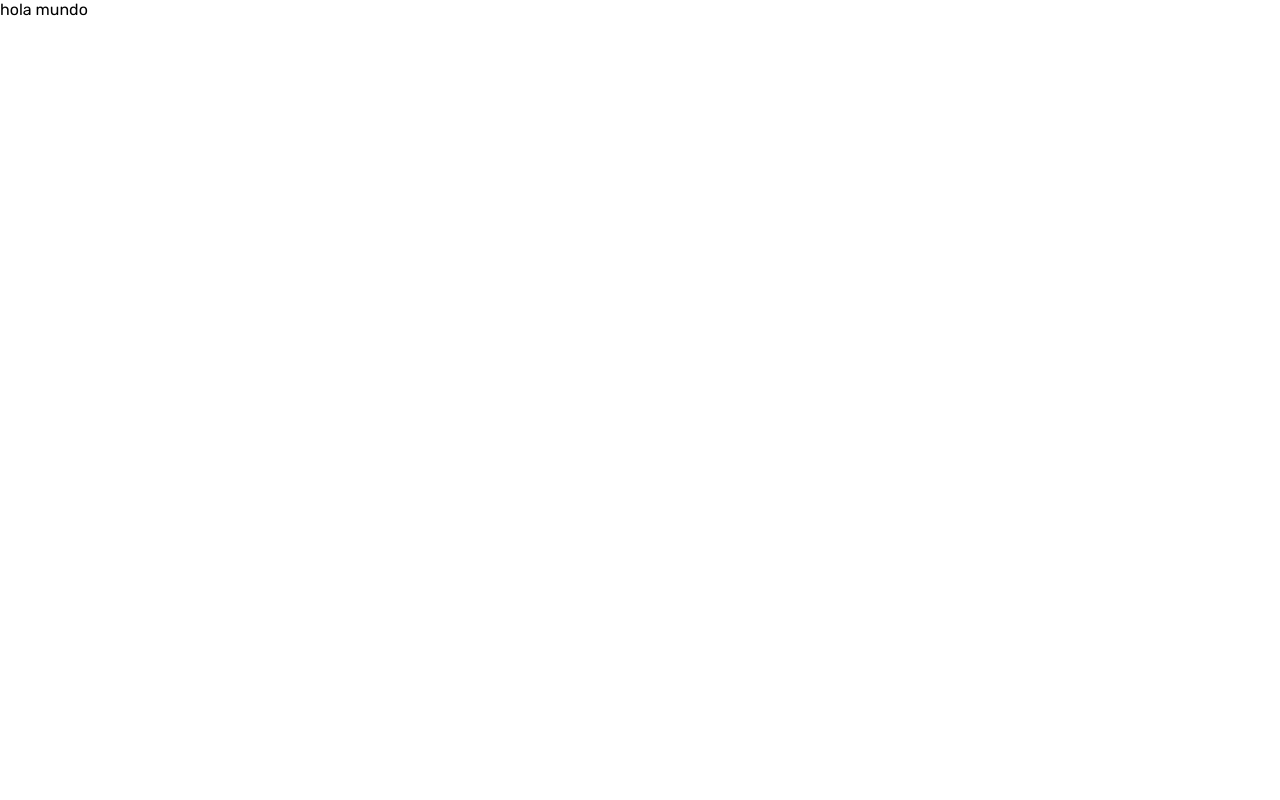
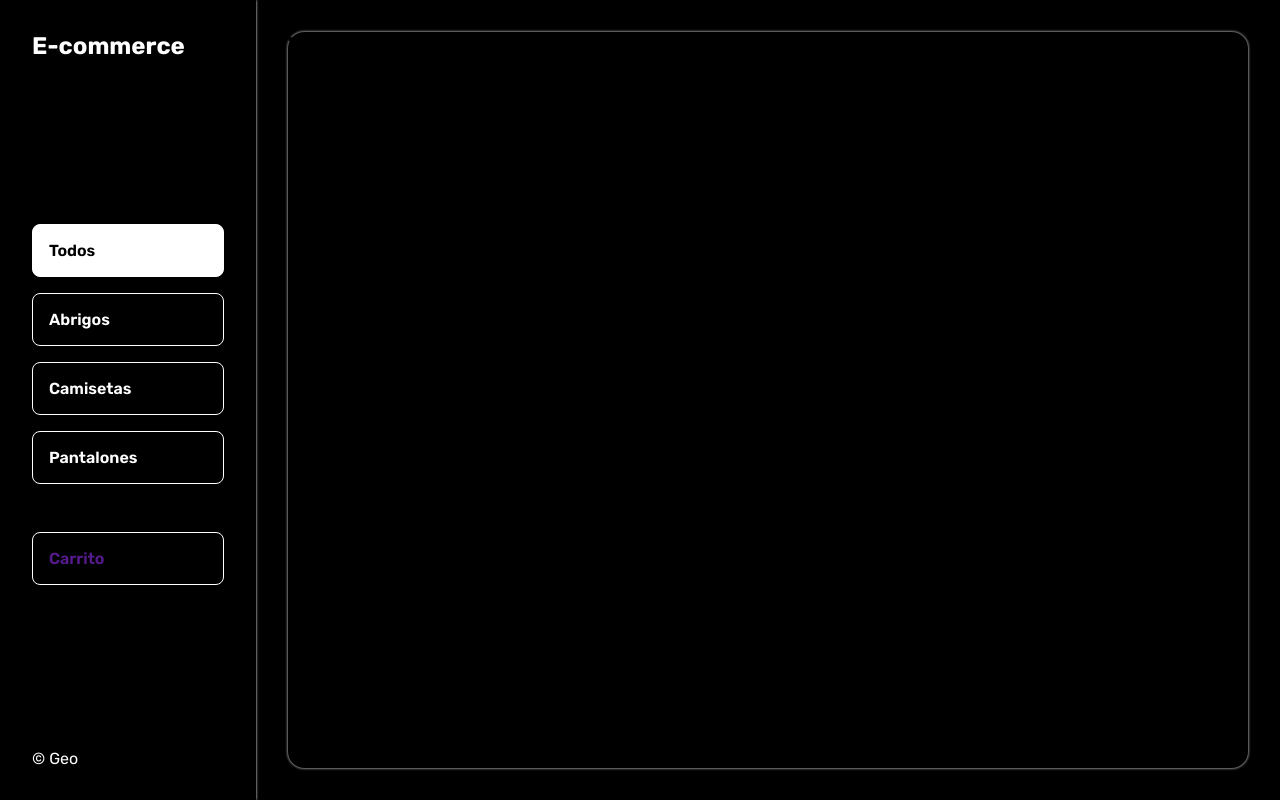
Before and after one commit to geoguncay/js-e-commerce, a plain HTML site: page index.html in a window 1280 px wide. Drawn offline with Linux system fonts and the light colour scheme.

Commit message:
add style aside

```diff
--- a/css/style.css
+++ b/css/style.css
@@ -35,3 +35,48 @@ ul {
 a {
 	text-decoration: none;
 }
+
+.wrapper {
+	display: grid;
+	grid-template-columns: 1fr 4fr;
+	background: var(--bg-dark);
+}
+aside {
+	position: sticky;
+	display: flex;
+	flex-direction: column;
+	height: 100vh;
+	color: var(--bg-light);
+	justify-content: space-between;
+	padding: 2rem;
+	/* border-right: #ffffff solid 0.5px; */
+	box-shadow: var(--bg-light) 0 0 2.6px;
+}
+.menu {
+	display: flex;
+	flex-direction: column;
+	gap: 1rem;
+}
+.menu_item {
+	background: transparent;
+	color: var(--bg-light);
+	padding: 1rem;
+	width: 100%;
+	cursor: pointer;
+	border-radius: 0.5rem;
+	border: 0;
+	border: 1px solid var(--bg-light);
+	font-weight: 600;
+}
+.menu_item.active {
+	background: var(--bg-light);
+	color: var(--bg-dark);
+}
+.shopping {
+	margin-top: 2rem;
+}
+main {
+	margin: 2rem;
+	border-radius: 1rem;
+	box-shadow: var(--bg-light) 0 0 3px;
+}
--- a/index.html
+++ b/index.html
@@ -7,13 +7,43 @@
   <link rel="stylesheet" href="./css/style.css">
 </head>
 <body>
-  hola mundo
+  <div class="wrapper">
+    <aside>
+      <header>
+        <h2>E-commerce</h2>
+      </header>
+      <nav>
+        <ul class='menu'>
+          <li class='menu_item active'>
+            Todos
+          </li>
+          <li class='menu_item'>
+            Abrigos
+          </li>
+          <li class='menu_item'>
+            Camisetas
+          </li>
+          <li class='menu_item'>
+            Pantalones
+          </li>
+          <li class='menu_item shopping'>
+            <a href="">Carrito</a>
+          </li>
+        </ul>
+      </nav>
+      <footer>
+        © Geo
+      </footer>
+    </aside>
+    <main>
+      <h2>
+        Todos los productos
+      </h2>
+      <div class="products">
+
+      </div>
+    </main>
+  </div>
   <script src="./js/index.js"></script>
-  <aside>
-
-  </aside>
-  <main>
-
-  </main>
 </body>
 </html>
```
